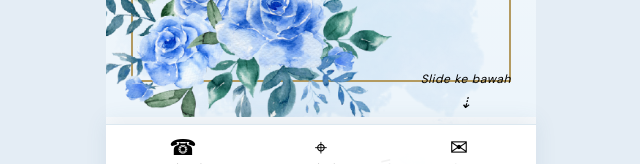
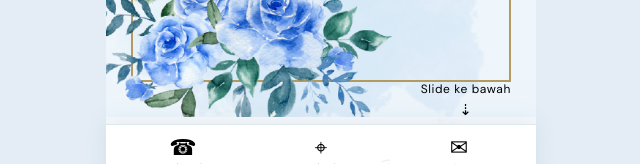
Before and after one commit to Peanya/jemputan-nabieha-zaid, a plain HTML site: page index.html in a window 1280 px wide. Both pictures are taken after a click on the button "Buka Jemputan". Shown: the part 613-777 px from the top of the page, without its empty margins (319-959 px from the left). Drawn offline with nearby package versions, Linux system fonts and the light colour scheme; no server answers.

Commit message:
Add files via upload
value adjustment for scroll function

```diff
--- a/style.css
+++ b/style.css
@@ -1135,13 +1135,13 @@ h2 {
 #cover .scroll-hint {
   position: absolute;
 
-  bottom: 10px;
+  bottom: 3px;
   right: 25px;
 
   display: flex;
   flex-direction: column;
   align-items: center;
-  gap: 3px;
+  gap: 0px;
 
   z-index: 10;
   pointer-events: none;
@@ -1149,7 +1149,6 @@ h2 {
   color: var(--deep);
   font-family: "DM Sans", sans-serif;
   font-size: 12px;
-  font-style: italic;
   letter-spacing: 0.05em;
 
   opacity: 1;
```
